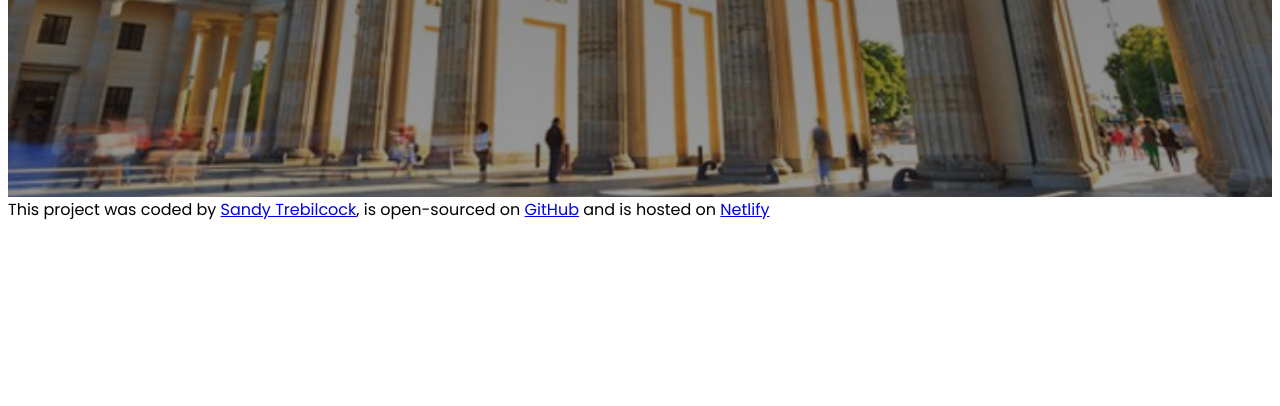
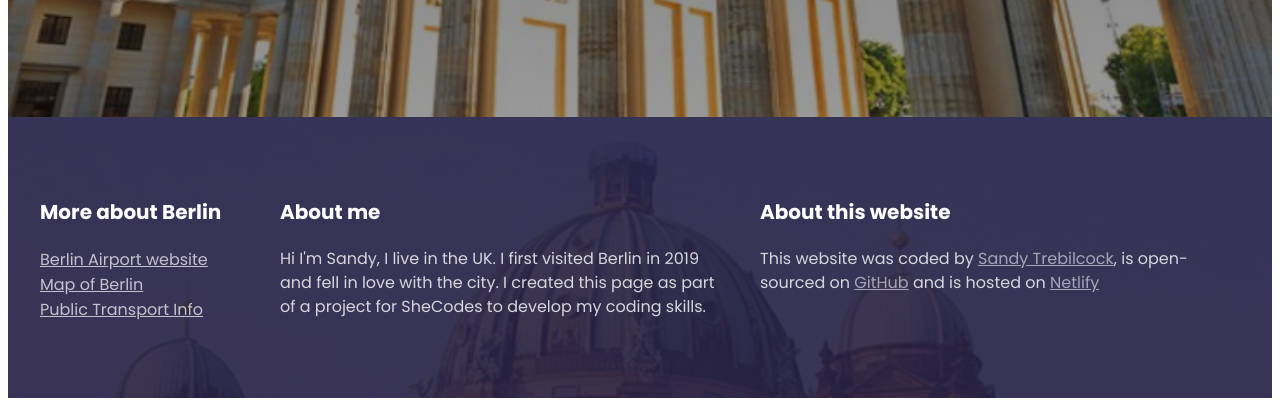
Before and after one commit to SandyTC/travel-project, a plain HTML site: page index.html in a window 1280 px wide. Shown: the part 542-948 px from the top of the page. Before the commit the page ends 800 px from the top, so only its background shows below. Drawn offline with Linux system fonts and the light colour scheme.

Commit message:
Created footer

```diff
--- a/index.html
+++ b/index.html
@@ -22,16 +22,60 @@
         <a href="#more">Learn more</a>
       </header>
       <footer>
-        This project was coded by
-        <a href="https://github.com/SandyTC" target="_blank">Sandy Trebilcock</a
+        <section class="grid">
+          <div>
+            <h3>More about Berlin</h3>
+            <ul>
+              <li>
+                <a href="https://ber.berlin-airport.de/en.html" target="_blank"
+                  >Berlin Airport website</a
+                >
+              </li>
+              <li>
+                <a
+                  href="https://maps.app.goo.gl/xNPNkPT3R1duQLFQ9"
+                  target="_blank"
+                  >Map of Berlin</a
+                >
+              </li>
+              <li>
+                <a
+                  href="https://www.berlin.de/en/public-transportation/"
+                  target="_blank"
+                  >Public Transport Info</a
+                >
+              </li>
+            </ul>
+          </div>
+          <div>
+            <h3>About me</h3>
+            <p>
+              Hi I'm Sandy, I live in the UK. I first visited Berlin in 2019 and
+              fell in love with the city. I created this page as part of a
+              project for SheCodes to develop my coding skills.
+            </p>
+          </div>
+          <div>
+            <h3>About this website</h3>
+            <p>
+              This website was coded by
+              <a href="https://github.com/SandyTC" target="_blank"
+                >Sandy Trebilcock</a
               >, is open-sourced on
-        <a href="https://github.com/SandyTC/travel-project" target="_blank"
+              <a
+                href="https://github.com/SandyTC/travel-project"
+                target="_blank"
                 >GitHub</a
               >
               and is hosted on
-        <a href="https://sandys-travel-project.netlify.app/" target="_blank"
+              <a
+                href="https://sandys-travel-project.netlify.app/"
+                target="_blank"
                 >Netlify</a
               >
+            </p>
+          </div>
+        </section>
       </footer>
     </div>
   </body>
--- a/src/styles.css
+++ b/src/styles.css
@@ -4,6 +4,16 @@ body {
 
 .container {
   max-width: 1400px;
+  margin: 0 auto;
+}
+
+.grid {
+  display: grid;
+  grid-template-columns: 1fr 2fr 2fr;
+}
+
+section {
+  max-width: 1200px;
   margin: 0 auto;
 }
 
@@ -14,7 +24,7 @@ header {
   background-size: cover;
   color: white;
   text-align: center;
-  padding: 200px;
+  padding: 160px;
 }
 
 header h1 {
@@ -53,7 +63,49 @@ header a {
   display: inline-block;
 }
 
-@media (max-width: 900px) {
+footer {
+  color: white;
+  background-image: linear-gradient(
+      rgba(39, 32, 68, 0.9),
+      rgba(39, 32, 68, 0.9)
+    ),
+    url("../images/cathedral.jpeg");
+  background-repeat: no-repeat;
+  background-size: cover;
+  padding: 60px 0;
+}
+
+footer h3 {
+  font-weight: 700;
+  font-size: 20px;
+  line-height: 30px;
+}
+
+footer p {
+  font-weight: 400;
+  font-size: 16px;
+  line-height: 24px;
+  opacity: 0.8;
+  margin-right: 40px;
+}
+
+footer ul {
+  padding: 0;
+}
+
+footer li {
+  list-style: none;
+  margin: 0;
+  padding: 0;
+  text-decoration: none;
+}
+
+footer a {
+  color: white;
+  opacity: 0.7;
+}
+
+@media (max-width: 960px) {
   header {
     padding: 60px 0;
   }
```
Also changed, not shown: images/cathedral.jpeg (added). Lines whose indentation alone changed are shown as unchanged.
